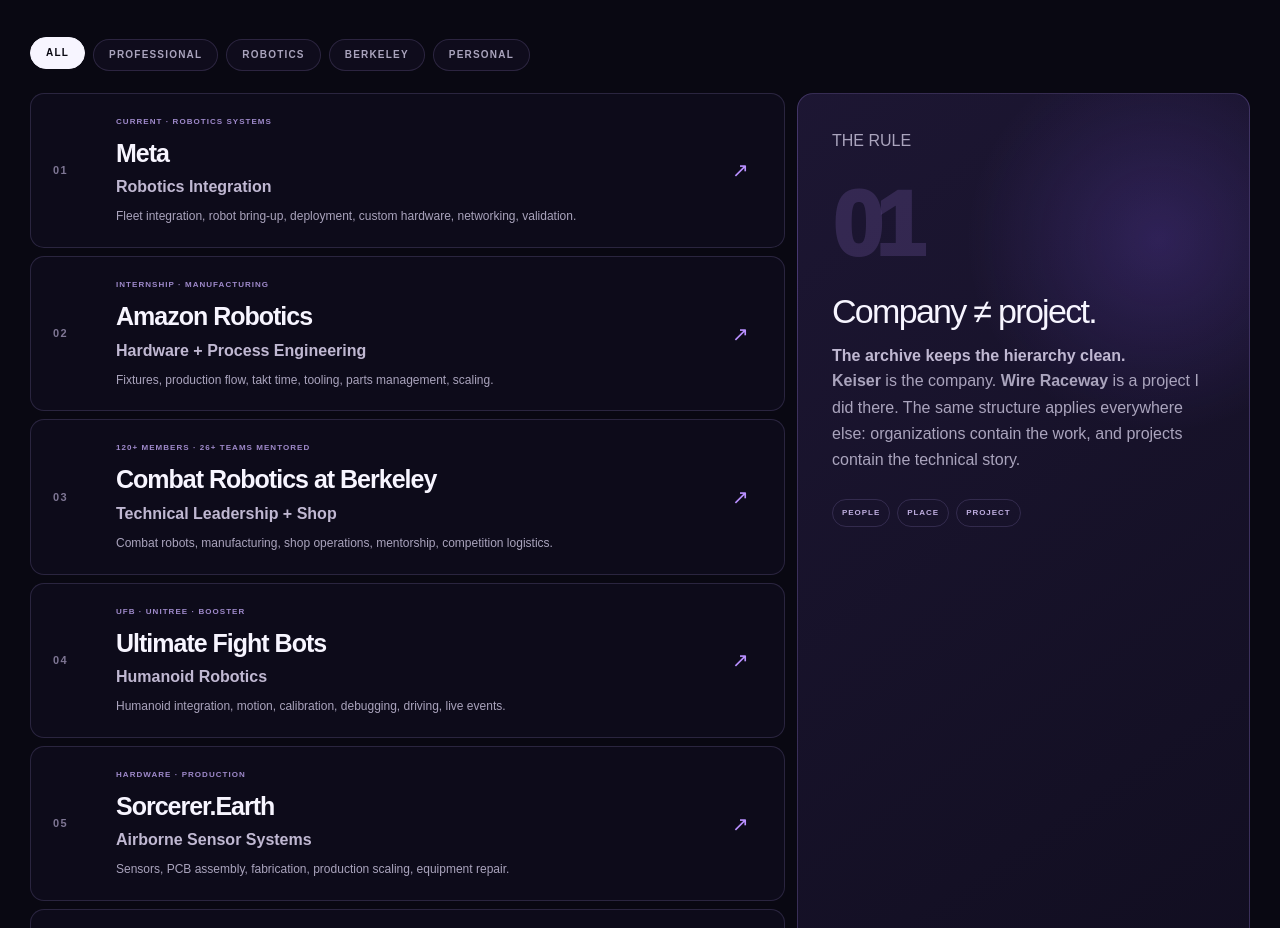
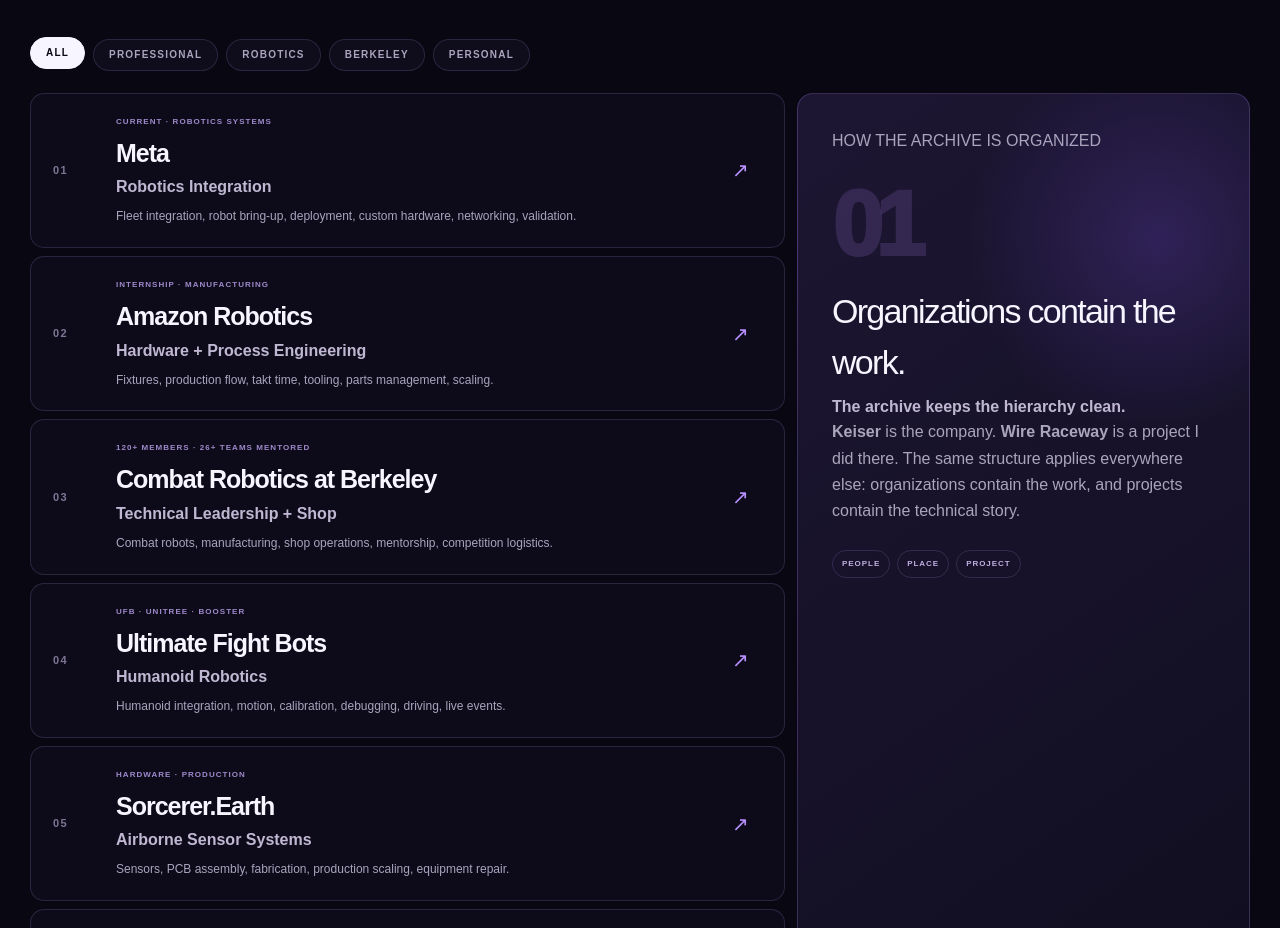
Before and after one commit to GursimarVirk/SimarWebsite, a Next.js app: page / in a window 1280 px wide. Shown: the part 3311-4239 px from the top of the page. Built offline with nearby package versions, Linux system fonts and the light colour scheme.

Commit message:
Polish archive labels and personal shop navigation

```diff
--- a/app/page.tsx
+++ b/app/page.tsx
@@ -477,7 +477,7 @@ export default function Home() {
         <div className="build-layout">
           <div className="build-list">
             {buildPlaces.map((item, index) => (
-              <a className="build-card" key={item.title} href={["UC Berkeley", "Personal Shop"].includes(item.title) ? "#berkeley" : `/experience/${experienceSlug(item.title)}`}>
+              <a className="build-card" key={item.title} href={item.title === "UC Berkeley" ? "#berkeley" : item.title === "Personal Shop" ? "#about" : `/experience/${experienceSlug(item.title)}`}>
                 <span className="build-index">{String(index + 1).padStart(2, "0")}</span>
                 <span className="build-card-main"><small>{item.meta}</small><strong>{item.title}</strong><em>{item.subtitle}</em><span>{item.description}</span></span>
                 <span className="build-arrow">↗</span>
@@ -485,9 +485,9 @@ export default function Home() {
             ))}
           </div>
           <div className="build-feature">
-            <SectionLabel>THE RULE</SectionLabel>
+            <SectionLabel>HOW THE ARCHIVE IS ORGANIZED</SectionLabel>
             <div className="build-feature-number">01</div>
-            <h3>Company ≠ project.</h3>
+            <h3>Organizations contain the work.</h3>
             <p className="role">The archive keeps the hierarchy clean.</p>
             <p><strong>Keiser</strong> is the company. <strong>Wire Raceway</strong> is a project I did there. The same structure applies everywhere else: organizations contain the work, and projects contain the technical story.</p>
             <div className="build-feature-meta"><span>PEOPLE</span><span>PLACE</span><span>PROJECT</span></div>
```
